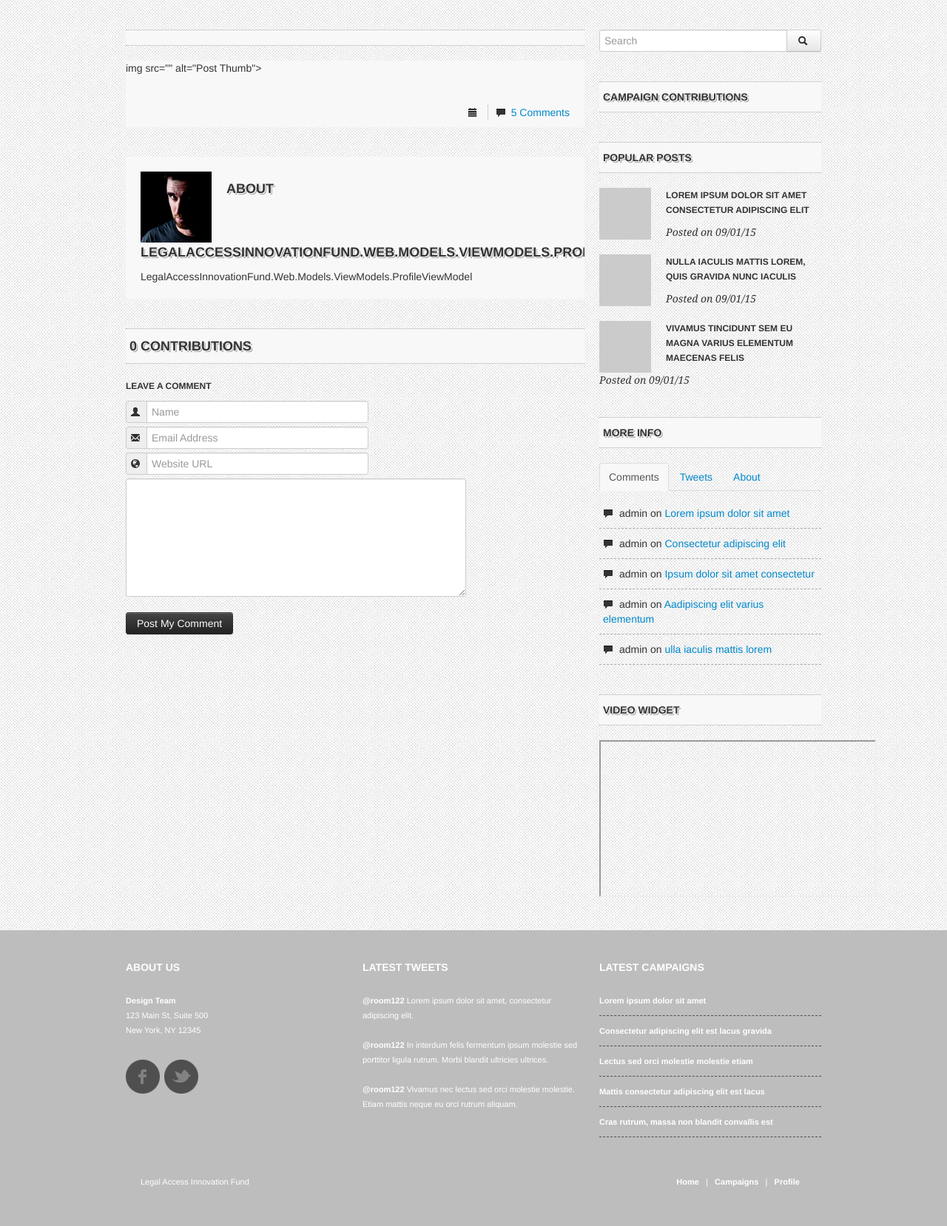
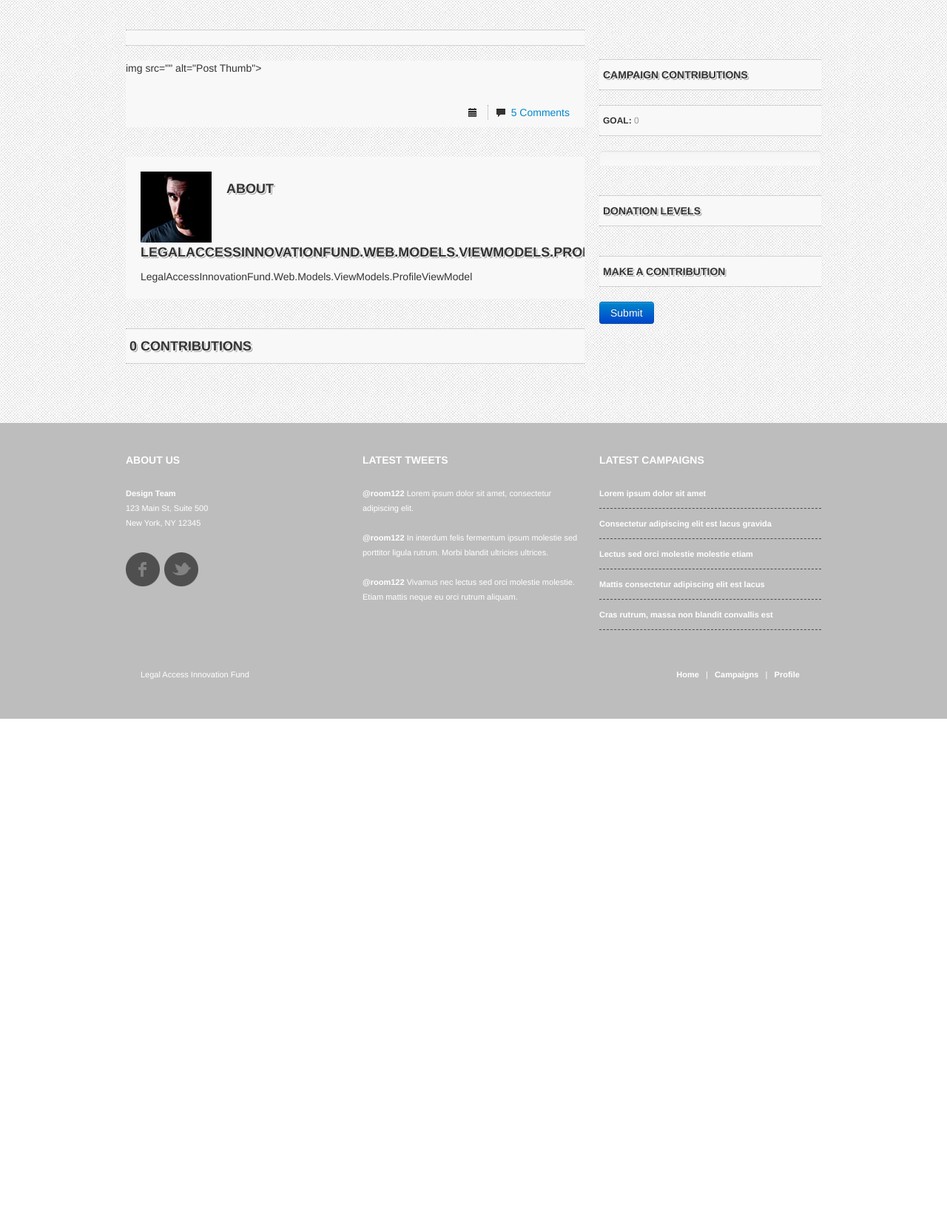
Before and after one commit to JustinWyatt/LegalAccessInnovationFund, an ASP.NET MVC app: template LegalAccessInnovationFund.Web/LegalAccessInnovationFund.Web/Views/Campaign/CampaignView.cshtml in a window 1280 px wide. Shown: the part 102-1760 px from the top of the page at 74% size. After the commit the page ends 1074 px from the top, so only its background shows below. Run offline with ASP.NET Core 8 and stand-ins for ASP.NET MVC 5, Linux system fonts and the light colour scheme; the template is opened without the code that fills it, so the values that code supplies are empty; the project's own start-up code is not run, and a stand-in starts its controllers and pages; some libraries are stand-ins or nearby versions; grey boxes are pictures that could not be loaded.

```diff
--- a/LegalAccessInnovationFund.Web/LegalAccessInnovationFund.Web/Controllers/ProfileController.cs
+++ b/LegalAccessInnovationFund.Web/LegalAccessInnovationFund.Web/Controllers/ProfileController.cs
@@ -105,7 +105,6 @@ namespace LegalAccessInnovationFund.Web.Controllers
                 {
                     Amount = contribution.Amount,
                     Note = contribution.Note,
-                    DonationLevel = contribution.DonationLevel.Title,
                     Contributor = new ProfileViewModel()
                     {
                         Name = contribution.Contributor.Name,
@@ -136,7 +135,6 @@ namespace LegalAccessInnovationFund.Web.Controllers
                     {
                         Amount = contribution.Amount,
                         Note = contribution.Note,
-                        DonationLevel = contribution.DonationLevel.Title,
                         Contributor = new ProfileViewModel()
                         {
                             Name = contribution.Contributor.Name,
@@ -161,7 +159,6 @@ namespace LegalAccessInnovationFund.Web.Controllers
                 {
                     Amount = contribution.Amount,
                     Note = contribution.Note,
-                    DonationLevel = contribution.DonationLevel.Title,
                     Contributor = new ProfileViewModel()
                     {
                         Name = contribution.Contributor.Name,
@@ -191,7 +188,6 @@ namespace LegalAccessInnovationFund.Web.Controllers
                     {
                         Amount = contribution.Amount,
                         Note = contribution.Note,
-                        DonationLevel = contribution.DonationLevel.Title,
                         Contributor = new ProfileViewModel()
                         {
                             Name = contribution.Contributor.Name,
--- a/LegalAccessInnovationFund.Web/LegalAccessInnovationFund.Web/Models/Contribution.cs
+++ b/LegalAccessInnovationFund.Web/LegalAccessInnovationFund.Web/Models/Contribution.cs
@@ -10,7 +10,7 @@ namespace LegalAccessInnovationFund.Web.Models
         public int Id { get; set; }
         public double Amount { get; set; }
         public string Note { get; set; }
-        public DonationLevel DonationLevel { get; set; }
         public Applicant Contributor { get; set; }
+        public Campaign Campaign { get; set; }
     }
 }
--- a/LegalAccessInnovationFund.Web/LegalAccessInnovationFund.Web/Models/ViewModels/DonationLevelViewModel.cs
+++ b/LegalAccessInnovationFund.Web/LegalAccessInnovationFund.Web/Models/ViewModels/DonationLevelViewModel.cs
@@ -12,5 +12,6 @@ namespace LegalAccessInnovationFund.Web.Models.ViewModels
         public string Description { get; set; }
         public int Quantity { get; set; }
         public string DeliveryDate { get; set; }
+        public string RemainingQuantity { get; set; }
     }
 }
--- a/LegalAccessInnovationFund.Web/LegalAccessInnovationFund.Web/Views/Campaign/CampaignView.cshtml
+++ b/LegalAccessInnovationFund.Web/LegalAccessInnovationFund.Web/Views/Campaign/CampaignView.cshtml
@@ -52,98 +52,60 @@
                     </li>
                 }
             </ul>
+        </section>
+    </div>
 
-            <!-- Comment Form -->
-            <div class="comment-form-container">
-                <h6>Leave a Comment</h6>
-                <form action="#" id="comment-form">
-                    <div class="input-prepend">
-                        <span class="add-on"><i class="icon-user"></i></span>
-                        <input class="span4" id="prependedInput" size="16" type="text" placeholder="Name">
-                    </div>
-                    <div class="input-prepend">
-                        <span class="add-on"><i class="icon-envelope"></i></span>
-                        <input class="span4" id="prependedInput" size="16" type="text" placeholder="Email Address">
-                    </div>
-                    <div class="input-prepend">
-                        <span class="add-on"><i class="icon-globe"></i></span>
-                        <input class="span4" id="prependedInput" size="16" type="text" placeholder="Website URL">
-                    </div>
-                    <textarea class="span6"></textarea>
-                    <div class="row">
-                        <div class="span2">
-                            <input type="submit" class="btn btn-inverse" value="Post My Comment">
-                        </div>
-                    </div>
-                </form>
-            </div>
-        </section><!-- Close comments section-->
-    </div><!--Close container row-->
-    <!-- Blog Sidebar
-    ================================================== -->
     <div class="span4 sidebar">
-        <!--Search-->
-        <section>
-            <div class="input-append">
-                <form action="#">
-                    <input id="appendedInputButton" size="16" type="text" placeholder="Search"><button class="btn" type="button"><i class="icon-search"></i></button>
-                </form>
-            </div>
-        </section>
-        <!--Categories-->
         <h5 class="title-bg">Campaign Contributions</h5>
-        <h5></h5>
-        <!--Popular Posts-->
-        <h5 class="title-bg">Popular Posts</h5>
+        @{
+            var calc = Model.Goal / Model.Contributions.Sum(x => x.Amount);
+            var percentage = Math.Round(calc, 0);
+        }
+        <h6 class="title-bg">Goal: <small>@Model.Goal</small></h6>
+        <div class="progress progress-info progress-striped">
+            <div class="bar span4" style="width: @percentage%"></div>
+        </div>
+        <h5 class="title-bg">Donation Levels</h5>
         <ul class="popular-posts">
-            <li>
-                <a href="#"><img src="img/gallery/gallery-img-2-thumb.jpg" alt="Popular Post"></a>
-                <h6><a href="#">Lorem ipsum dolor sit amet consectetur adipiscing elit</a></h6>
-                <em>Posted on 09/01/15</em>
-            </li>
-            <li>
-                <a href="#"><img src="img/gallery/gallery-img-2-thumb.jpg" alt="Popular Post"></a>
-                <h6><a href="#">Nulla iaculis mattis lorem, quis gravida nunc iaculis</a></h6>
-                <em>Posted on 09/01/15</em>
-            <li>
-                <a href="#"><img src="img/gallery/gallery-img-2-thumb.jpg" alt="Popular Post"></a>
-                <h6><a href="#">Vivamus tincidunt sem eu magna varius elementum maecenas felis</a></h6>
-                <em>Posted on 09/01/15</em>
-            </li>
+            @foreach (var item in Model.DonationLevels)
+            {
+                <li>
+                    <a href="#"><img src="img/gallery/gallery-img-2-thumb.jpg" alt="Popular Post"></a>
+                    <h6><a href="#">@item.Title</a></h6>
+                    <em>$@item.Amount | Redeemed: @item.RemainingQuantity out of @item.Quantity</em>
+                </li>
+            }
         </ul>
-        <!--Tabbed Content-->
-        <h5 class="title-bg">More Info</h5>
-        <ul class="nav nav-tabs">
-            <li class="active"><a href="#comments" data-toggle="tab">Comments</a></li>
-            <li><a href="#tweets" data-toggle="tab">Tweets</a></li>
-            <li><a href="#about" data-toggle="tab">About</a></li>
-        </ul>
-        <div class="tab-content">
-            <div class="tab-pane active" id="comments">
-                <ul>
-                    <li><i class="icon-comment"></i>admin on <a href="#">Lorem ipsum dolor sit amet</a></li>
-                    <li><i class="icon-comment"></i>admin on <a href="#">Consectetur adipiscing elit</a></li>
-                    <li><i class="icon-comment"></i>admin on <a href="#">Ipsum dolor sit amet consectetur</a></li>
-                    <li><i class="icon-comment"></i>admin on <a href="#">Aadipiscing elit varius elementum</a></li>
-                    <li><i class="icon-comment"></i>admin on <a href="#">ulla iaculis mattis lorem</a></li>
-                </ul>
-            </div>
-            <div class="tab-pane" id="tweets">
-                <ul>
-                    <li><a href="#"><i class="icon-share-alt"></i>@@room122</a> Vivamus tincidunt sem eu magna varius elementum. Maecenas felis tellus, fermentum vitae laoreet vitae, volutpat et urna.</li>
-                    <li><a href="#"> <i class="icon-share-alt"></i>@@room122</a> Nulla faucibus ligula eget ante varius ac euismod odio placerat.</li>
-                    <li><a href="#"> <i class="icon-share-alt"></i>@@room122</a> Pellentesque iaculis lacinia leo. Donec suscipit, lectus et hendrerit posuere, dui nisi porta risus, eget adipiscing</li>
-                    <li><a href="#"> <i class="icon-share-alt"></i>@@room122</a> Vivamus augue nulla, vestibulum ac ultrices posuere, vehicula ac arcu.</li>
-                    <li><a href="#"> <i class="icon-share-alt"></i>@@room122</a> Sed ac neque nec leo condimentum rhoncus. Nunc dapibus odio et lacus.</li>
-                </ul>
-            </div>
-            <div class="tab-pane" id="about">
-                <p>Enim eiusmod high life accusamus terry richardson ad squid. 3 wolf moon officia aute, non cupidatat skateboard dolor brunch. Food truck quinoa nesciunt laborum eiusmod. Brunch 3 wolf moon tempor, sunt aliqua put a bird on it squid single-origin coffee nulla assumenda shoreditch et. Nihil anim keffiyeh helvetica, craft beer labore wes anderson cred nesciunt sapiente ea proident. Ad vegan excepteur butcher vice lomo.</p>
-                Brunch 3 wolf moon tempor, sunt aliqua put a bird on it squid single-origin coffee nulla assumenda shoreditch et.
-            </div>
+        <h5 class="title-bg">Make A Contribution</h5>
+
+        <div ng-app="app" ng-controller="contributionController">
+            <form>
+                <input type="hidden" value="@Model.CampaignId" />
+                <input type="submit" class="btn btn-primary" />
+            </form>
         </div>
-        <!--Video Widget-->
-        <h5 class="title-bg">Video Widget</h5>
-        <iframe src="http://player.vimeo.com/video/24496773" width="370" height="208"></iframe>
+
     </div>
 </div>
+
+@section scripts{
+    <script>
+        var app = angular.module("app", []);
+
+        app.controller("contributionController", function ($http, $scope) {
+
+            $scope.submitted = false;
+
+            $scope.loading = false;
+
+            $scope.noContribution = true;
+
+            $scope.makeContribution = function () {
+                $http.post('/campaign/makecontribution', id, input).then(function () {
+                    $scope.submitted = true;
+                });
+            }
+
+        });
+    </script>
+}
```
Also changed, not shown: LegalAccessInnovationFund.Web/LegalAccessInnovationFund.Web/Controllers/CampaignController.cs (+16 -12 lines), LegalAccessInnovationFund.Web/LegalAccessInnovationFund.Web/LegalAccessInnovationFund.Web.csproj, LegalAccessInnovationFund.Web/LegalAccessInnovationFund.Web/packages.config, 6 other files.
